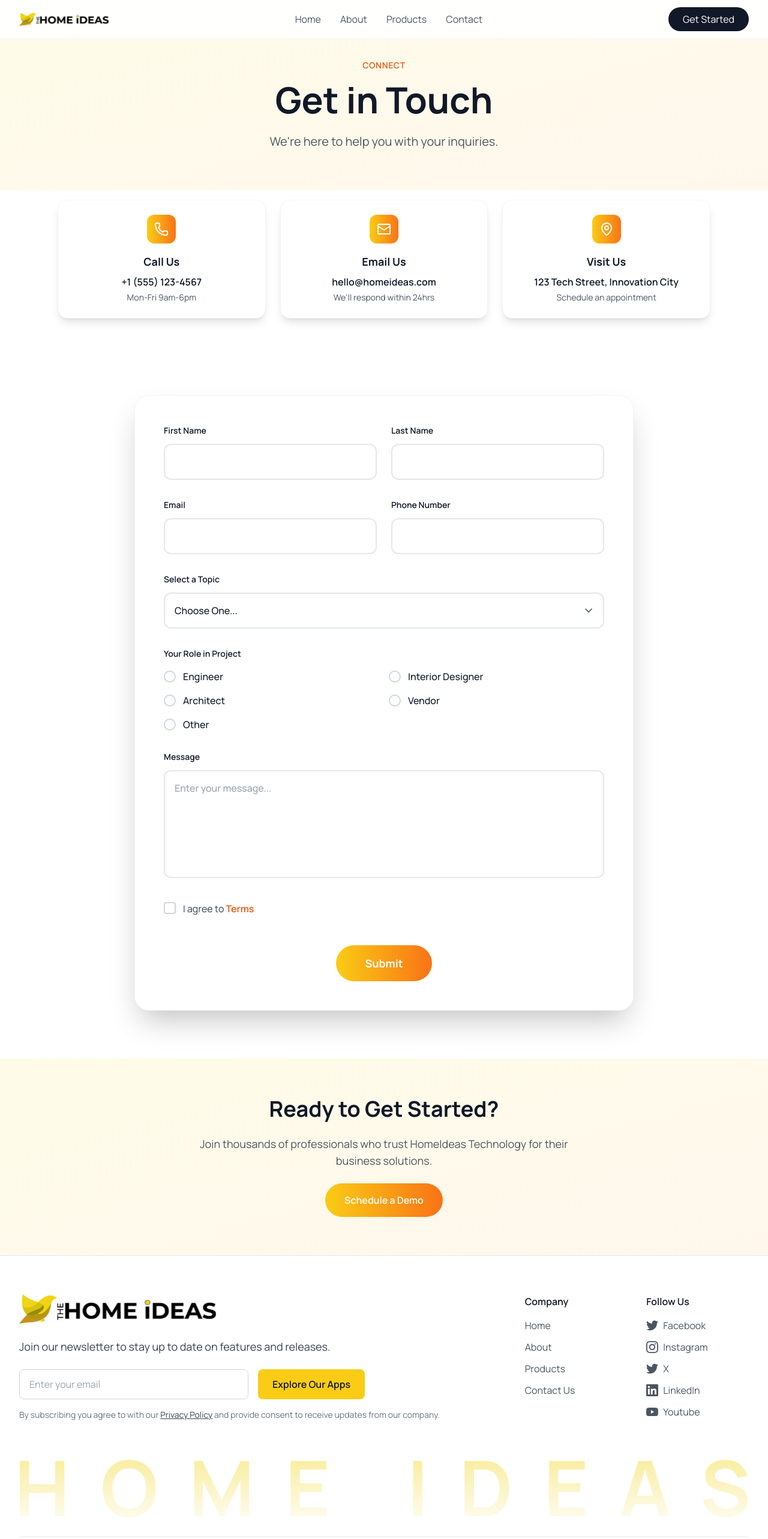
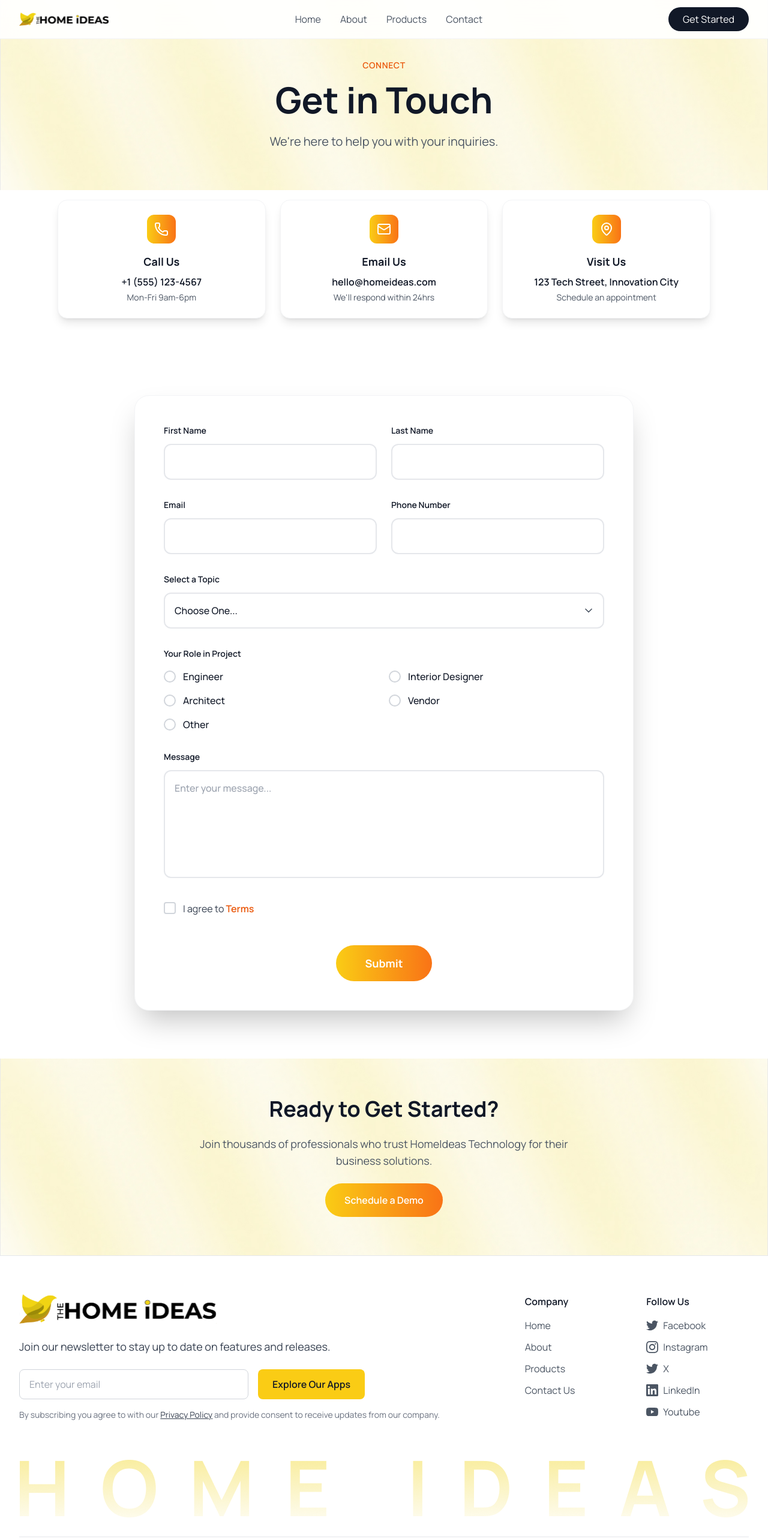
Before and after one commit to Sanjayuiux/homeideas, a Next.js app: page /contact-us in a window 1280 px wide. Shown: the top 2566 px of the page at 60% size. Built offline with nearby package versions, Linux system fonts and the light colour scheme.

Commit message:
add background image for sections in contact us page

```diff
--- a/src/app/contact-us/page.tsx
+++ b/src/app/contact-us/page.tsx
@@ -34,7 +34,7 @@ export default function ContactPage() {
     <div className="min-h-screen bg-white">
       <Navigation/>
       {/* Header Section */}
-      <section className="pt-24 pb-16 bg-gradient-to-br from-yellow-50 to-orange-50">
+      <section className="pt-24 pb-16 bg-[url('/assets/images/homeideas_bg.jpg')] bg-cover bg-center">
         <div className="max-w-7xl mx-auto px-4 sm:px-6 lg:px-8">
           <div className="text-center">
             <div className="inline-block mb-4">
@@ -279,7 +279,7 @@ export default function ContactPage() {
       </section>
 
       {/* Footer CTA */}
-      <section className="py-16 bg-gradient-to-br from-yellow-50 to-orange-50">
+      <section className="py-16 bg-[url('/assets/images/homeideas_bg.jpg')] bg-cover bg-center">
         <div className="max-w-4xl mx-auto px-4 sm:px-6 lg:px-8 text-center">
           <div className="space-y-6">
             <h2 className="text-3xl md:text-4xl font-bold text-gray-900">
```
